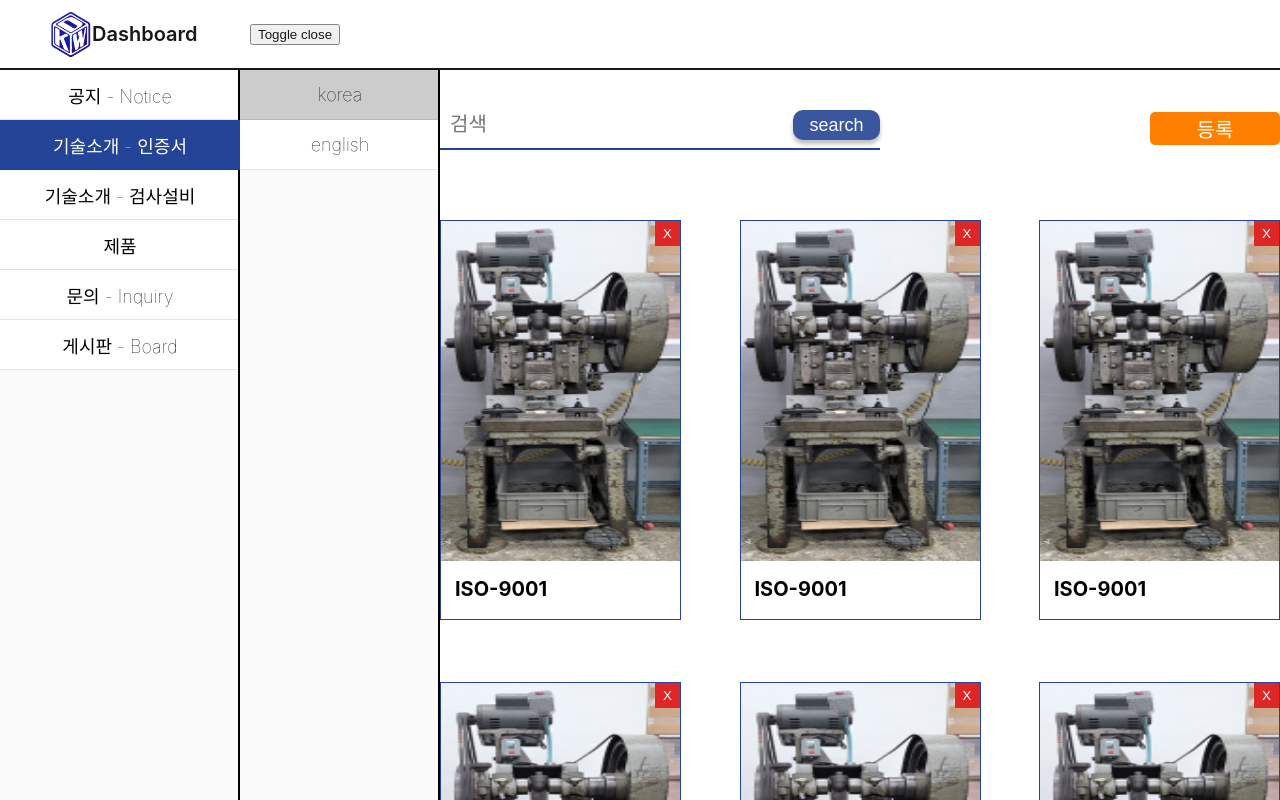
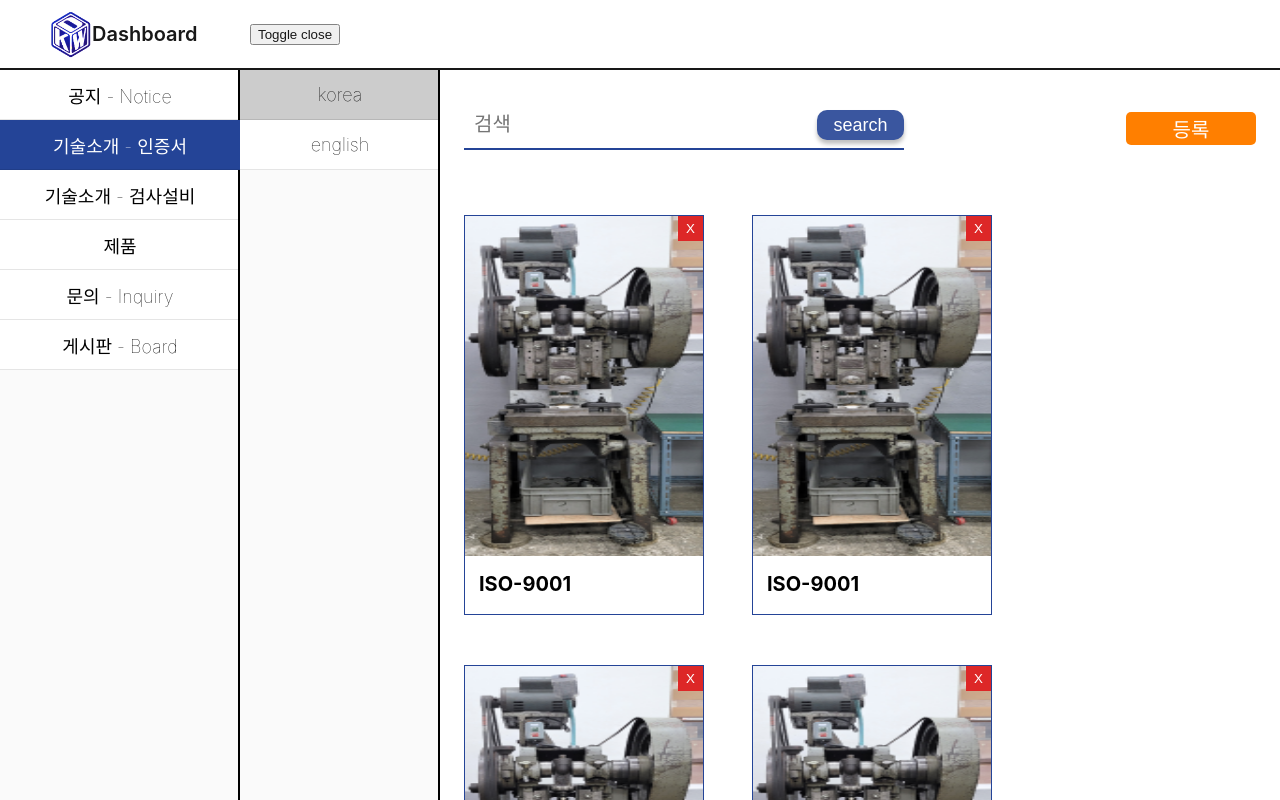
Before and after one commit to Keyworld-Hell/Frontend, a React (Create React App) app: page /admin/certificate in a window 1280 px wide. Built offline with nearby package versions, Linux system fonts and the light colour scheme.

Commit message:
refactor: Fix admin certificate page

```diff
--- a/src/assets/css/admin.css
+++ b/src/assets/css/admin.css
@@ -214,6 +214,11 @@
   width: 140px;
 }
 
+.admin-tech-search {
+  border: 0;
+  padding: 0 24px;
+}
+
 .admin-search {
   position: relative;
 }
@@ -250,17 +255,23 @@
 
 .admin-tech-container {
   width: 100%;
-  margin-top: 70px;
-  justify-content: space-between;
+  margin-top: 40px;
+  flex-direction: row;
   flex-wrap: wrap;
+}
+
+.admin-tech-contents {
+  width: 288px;
+  height: 450px;
+  align-items: center;
+  justify-content: center;
 }
 
 .admin-tech-box {
   position: relative;
-  width: 241px;
+  width: 240px;
   height: 400px;
   border: 1px solid #244497;
-  margin-bottom: 62px;
 }
 
 .admin-tech-img {
--- a/src/pages/admin/AdminCertificate.jsx
+++ b/src/pages/admin/AdminCertificate.jsx
@@ -18,14 +18,15 @@ const AdminCertificate = () => {
         setActiveSubIndex={setActiveSubIndex}
       />
       <div className="admin-container container m-0">
-        <div className="admin-title flex admin-no-title f-20 fw-600">
-          <div className="admin-search">
+        <div className="admin-title admin-tech-search flex f-20 fw-600">
+          <div className="admin-search ">
             <input className="admin-search-input f-20" placeholder="검색" />
             <button className="admin-search-btn color-white">search</button>
           </div>
           <button className="admin-upload-btn  color-white">등록</button>
         </div>
         <div className="admin-tech-container flex">
+          <div className="admin-tech-contents flex">
             <div className="admin-tech-box">
               <div className="admin-tech-img">
                 <img src={img} alt={img} />
@@ -33,6 +34,8 @@ const AdminCertificate = () => {
               <div className="admin-tech-name flex f-20 fw-700">ISO-9001</div>
               <button className="admin-tech-btn color-white">X</button>
             </div>
+          </div>
+          <div className="admin-tech-contents flex">
             <div className="admin-tech-box">
               <div className="admin-tech-img">
                 <img src={img} alt={img} />
@@ -40,6 +43,8 @@ const AdminCertificate = () => {
               <div className="admin-tech-name flex f-20 fw-700">ISO-9001</div>
               <button className="admin-tech-btn color-white">X</button>
             </div>
+          </div>
+          <div className="admin-tech-contents flex">
             <div className="admin-tech-box">
               <div className="admin-tech-img">
                 <img src={img} alt={img} />
@@ -47,6 +52,8 @@ const AdminCertificate = () => {
               <div className="admin-tech-name flex f-20 fw-700">ISO-9001</div>
               <button className="admin-tech-btn color-white">X</button>
             </div>
+          </div>
+          <div className="admin-tech-contents flex">
             <div className="admin-tech-box">
               <div className="admin-tech-img">
                 <img src={img} alt={img} />
@@ -54,6 +61,8 @@ const AdminCertificate = () => {
               <div className="admin-tech-name flex f-20 fw-700">ISO-9001</div>
               <button className="admin-tech-btn color-white">X</button>
             </div>
+          </div>
+          <div className="admin-tech-contents flex">
             <div className="admin-tech-box">
               <div className="admin-tech-img">
                 <img src={img} alt={img} />
@@ -61,6 +70,8 @@ const AdminCertificate = () => {
               <div className="admin-tech-name flex f-20 fw-700">ISO-9001</div>
               <button className="admin-tech-btn color-white">X</button>
             </div>
+          </div>
+          <div className="admin-tech-contents flex">
             <div className="admin-tech-box">
               <div className="admin-tech-img">
                 <img src={img} alt={img} />
@@ -68,6 +79,17 @@ const AdminCertificate = () => {
               <div className="admin-tech-name flex f-20 fw-700">ISO-9001</div>
               <button className="admin-tech-btn color-white">X</button>
             </div>
+          </div>
+          <div className="admin-tech-contents flex">
+            <div className="admin-tech-box">
+              <div className="admin-tech-img">
+                <img src={img} alt={img} />
+              </div>
+              <div className="admin-tech-name flex f-20 fw-700">ISO-9001</div>
+              <button className="admin-tech-btn color-white">X</button>
+            </div>
+          </div>
+          <div className="admin-tech-contents flex">
             <div className="admin-tech-box">
               <div className="admin-tech-img">
                 <img src={img} alt={img} />
@@ -78,6 +100,7 @@ const AdminCertificate = () => {
           </div>
         </div>
       </div>
+    </div>
   );
 };
 
```
Lines whose indentation alone changed are shown as unchanged.
